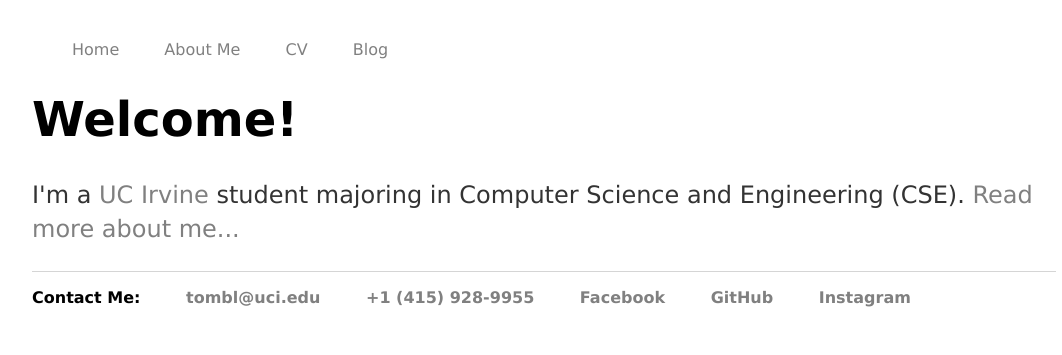
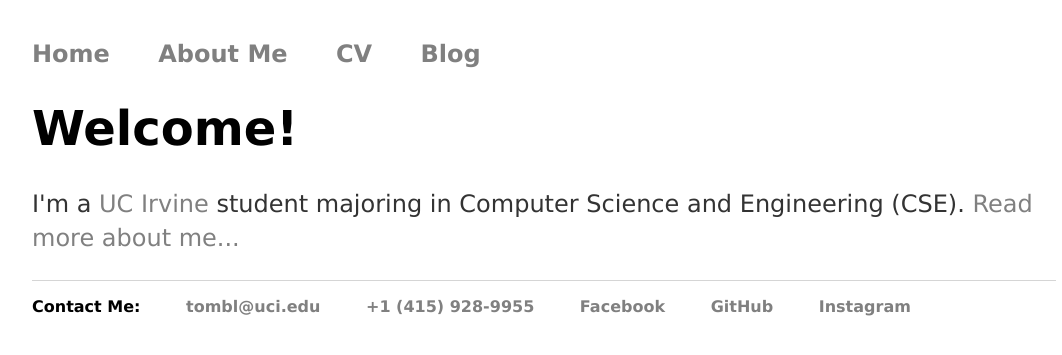
Before and after one commit to BTx123/BTx123.github.io, a Jekyll site: the page built from index.html, in a window 1280 px wide. Shown: the top 355 px of the page, without its empty margins (96-1158 px from the left). Built offline with Jekyll 4.4.1, drawn with Linux system fonts in a browser that asks for light colours.

Commit message:
Fix nav ul bug

```diff
--- a/css/main.css
+++ b/css/main.css
@@ -7,7 +7,7 @@ body {
     width: 80%;        /* fill only 80% of age width */
 }
 
-nav ul, { /* remove bullets and bold header */
+nav ul { /* remove bullets and bold header */
     padding: 0px;
     list-style: none;
     font-weight: bold;
```
